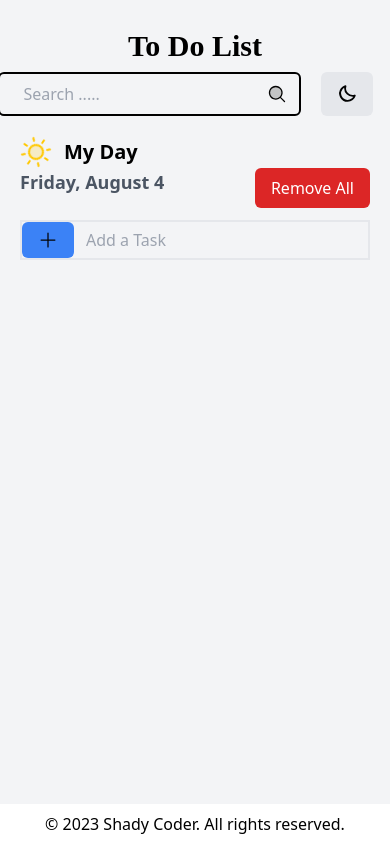
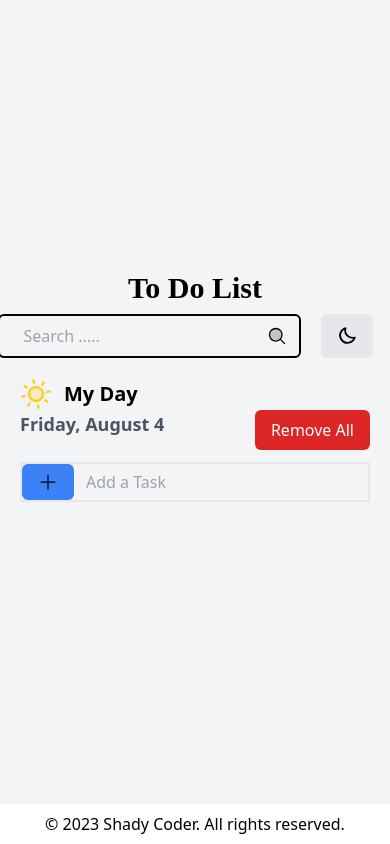
Before and after one commit to ShadyTiger008/To-Do-List-App, a React (Vite) app: page / in a window 390 px wide. Built offline with nearby package versions, Linux system fonts and the light colour scheme; a web font is replaced by a local one.

Commit message:
Trying to fix the left sided width for small screen

```diff
--- a/src/App.jsx
+++ b/src/App.jsx
@@ -119,7 +119,7 @@ function App() {
   return (
     <>
       <main
-        className={`px-5 justify-center ${
+        className={`px-5 flex flex-col justify-center ${
           theme === "dark" ? "dark" : ""
         } min-h-screen h-full ${
           theme === "dark" ? "bg-gray-900 text-white" : "bg-gray-100 text-black"
```
